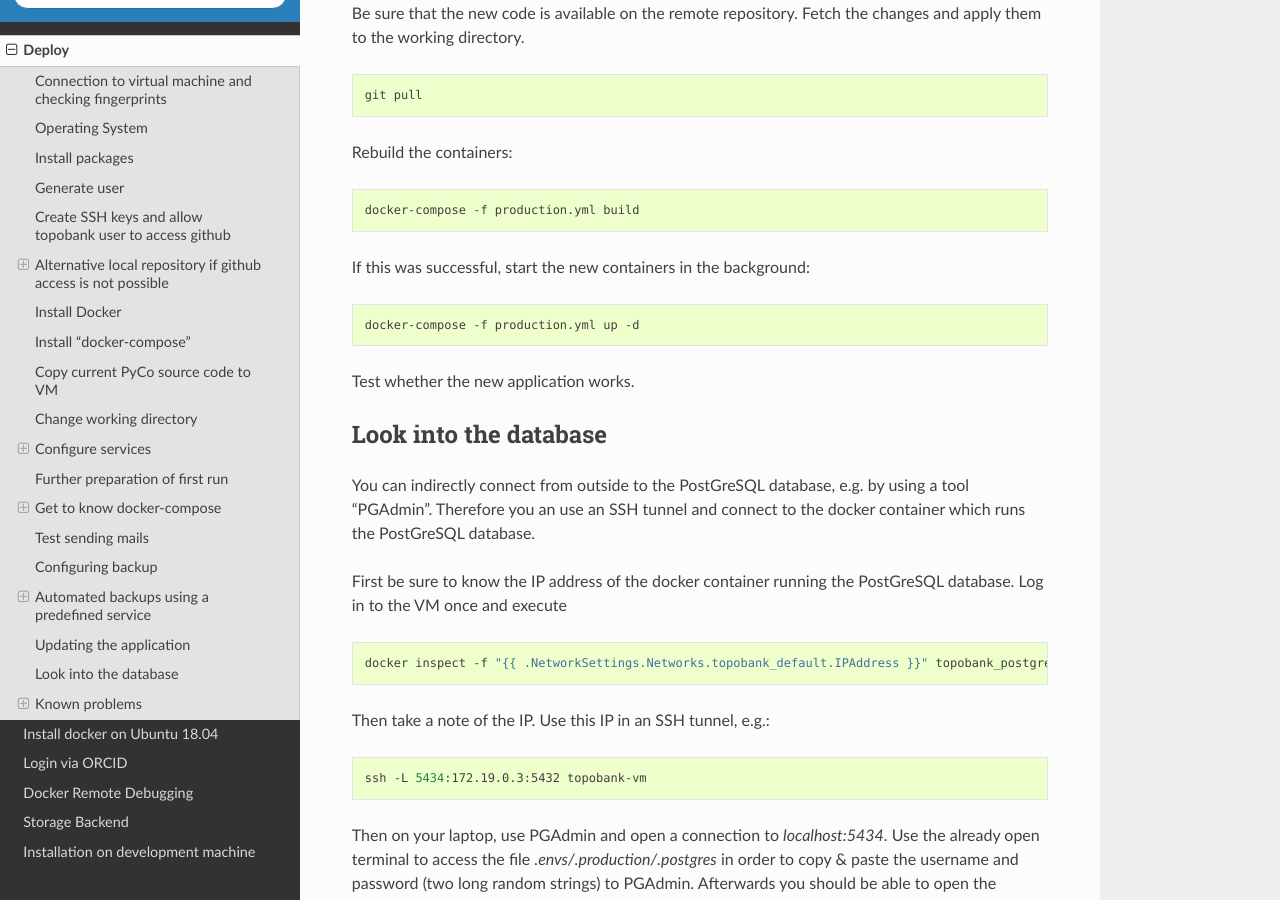
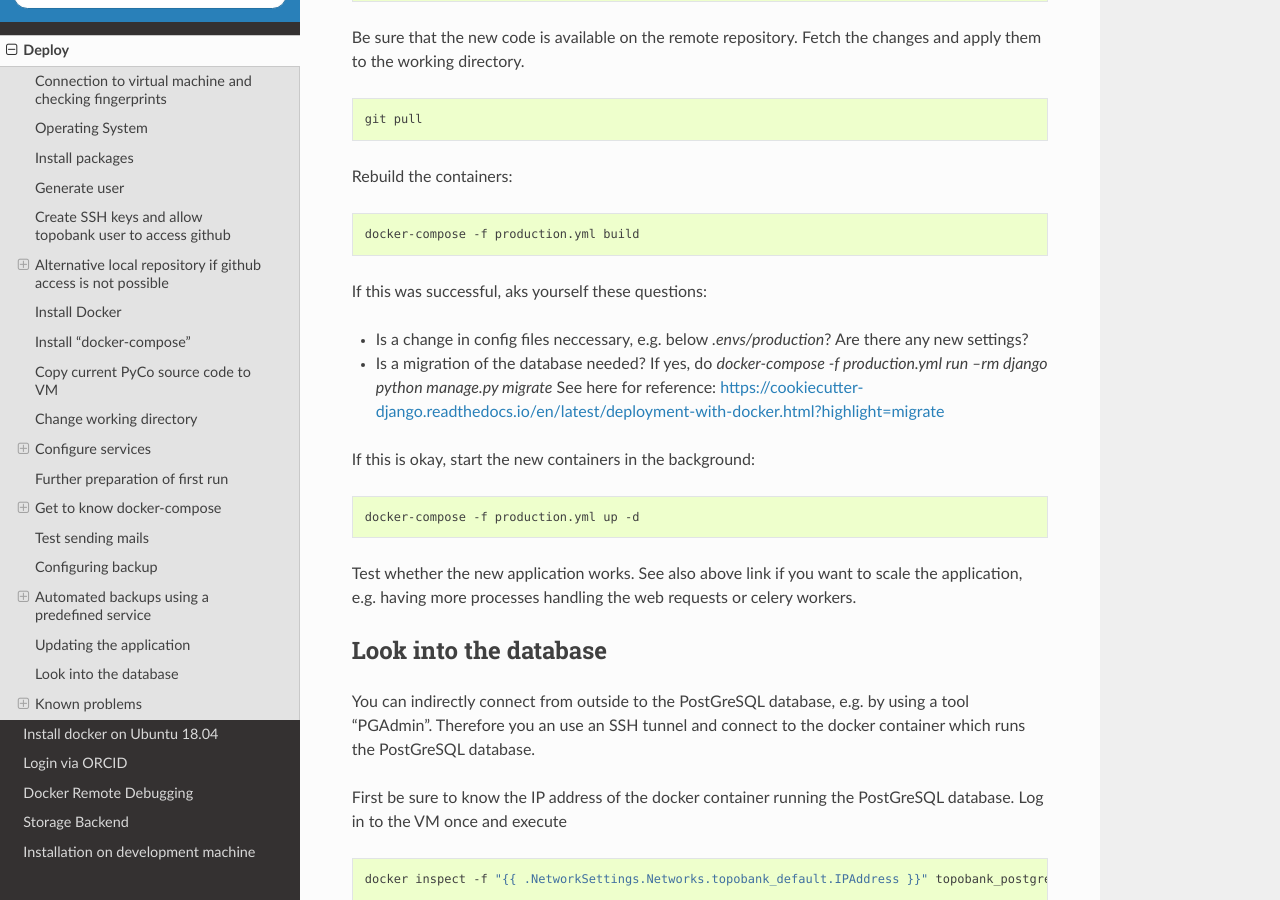
Before and after one commit to ContactEngineering/topobank, a Sphinx documentation site: the page built from docs/deploy.rst, in a window 1280 px wide and 900 px high, scrolled down 14161 px. Built offline with Sphinx 7.4.7 and the Read the Docs theme 2.0.0, drawn with Linux system fonts in a browser that asks for light colours; some of the changed text lies outside the part shown.

Commit message:
DOC: Added some more notes about deployment.

```diff
--- a/docs/deploy.rst
+++ b/docs/deploy.rst
@@ -476,6 +476,8 @@ Then import terms and conditions:
     docker-compose -f production.yml run --rm django python manage.py import_terms site-terms 1.0 topobank/static/other/TermsConditions.md
     docker-compose -f production.yml run --rm django python manage.py import_terms --optional optional-terms 1.0 topobank/static/other/TermsConditionsSupplement.md
 
+Import the second one only if you want to ask for optional terms and conditions.
+
 After these conditions are installed, they are active (default activation time is installation time) and
 the user is asked when signing in. At least the non-optional terms and conditions (with slug "site-terms")
 must be accepted in order to use the application.
@@ -694,10 +696,7 @@ Create a config file `~/.s3cfg` on the host in the home directory of the `topoba
     host_base=<your S3 host>:<your port>
     host_bucket=<your S3 host>:<your port>/%(bucket)
 
-Change these values appropriately. See the man page of `s3cmd`for more options (under OPTIONS).
-
-
-
+Change these values appropriately. See the man page of `s3cmd` for more options (under OPTIONS).
 
 This code can be used to find out the physical directory of the host volume with the backups
 
@@ -748,13 +747,22 @@ Rebuild the containers:
 
     docker-compose -f production.yml build
 
-If this was successful, start the new containers in the background:
+If this was successful, aks yourself these questions:
+
+- Is a change in config files neccessary, e.g. below `.envs/production`?
+  Are there any new settings?
+- Is a migration of the database needed? If yes, do
+  `docker-compose -f production.yml run --rm django python manage.py migrate`
+  See here for reference: https://cookiecutter-django.readthedocs.io/en/latest/deployment-with-docker.html?highlight=migrate
+
+If this is okay, start the new containers in the background:
 
 .. code:: bash
 
     docker-compose -f production.yml up -d
 
-Test whether the new application works.
+Test whether the new application works. See also above link if you want to scale the application,
+e.g. having more processes handling the web requests or celery workers.
 
 Look into the database
 ----------------------
```
